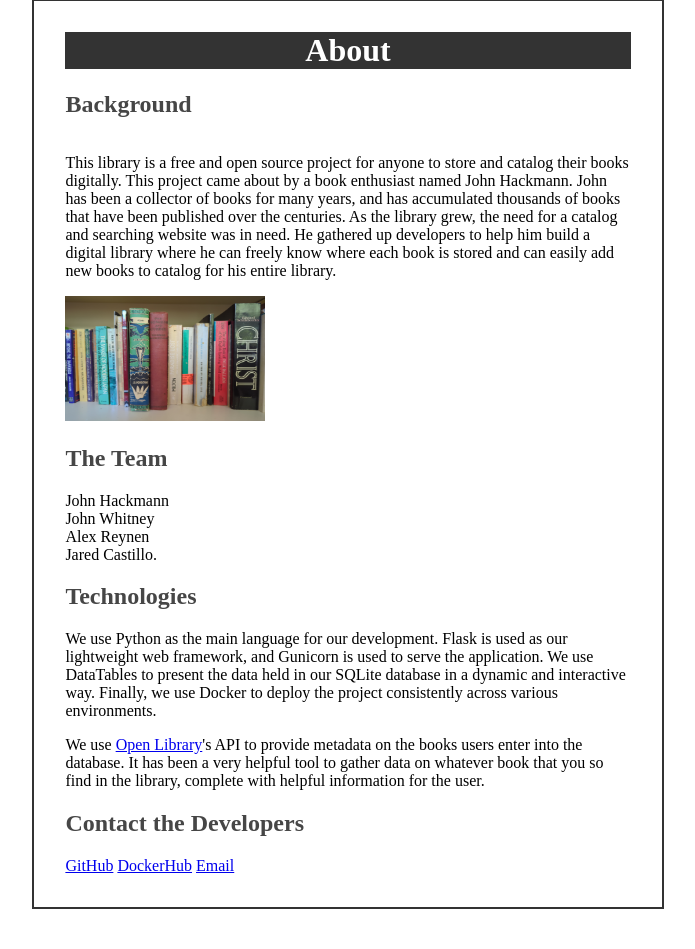
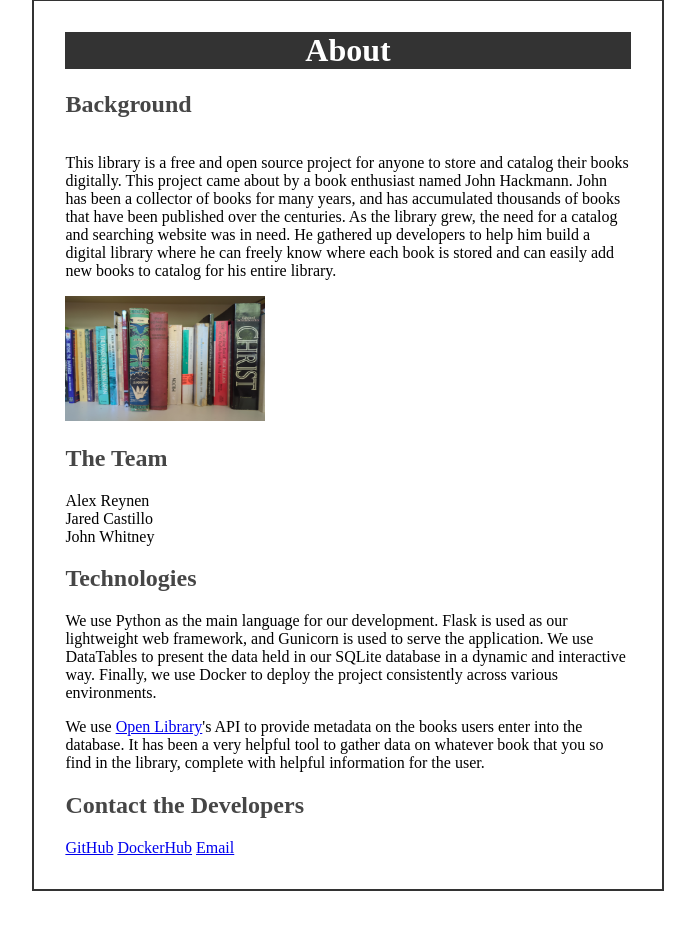
Before and after one commit to HackmannInterns/bookshelfdb, a Flask app: page /about in a window 1280 px wide. Shown: the part 109-1058 px from the top of the page, without its empty margins (292-987 px from the left). After the commit the page ends 1000 px from the top, so only its background shows below. Run offline with Flask 3, Linux system fonts and the light colour scheme.

Commit message:
clean a few minor things

```diff
--- a/templates/about.html
+++ b/templates/about.html
@@ -29,10 +29,9 @@
 
             <h2>The Team</h2>
             <p>
-                John Hackmann<br>
-                John Whitney<br>
                 Alex Reynen<br>
-                Jared Castillo.
+                Jared Castillo<br>
+                John Whitney
             </p>
 
             <h2>Technologies</h2>
```
Also changed, not shown: tests/test_fetch/test_cache.py (+6 -1 lines).
